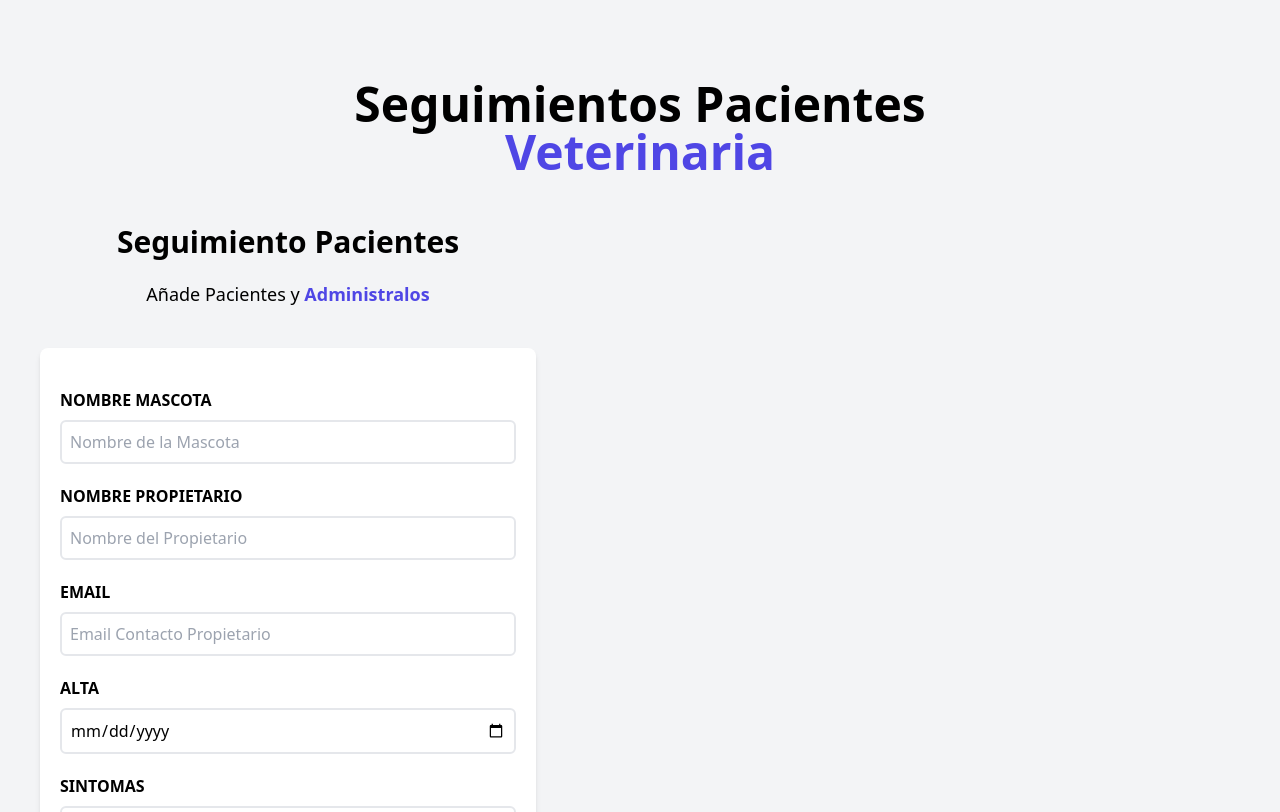
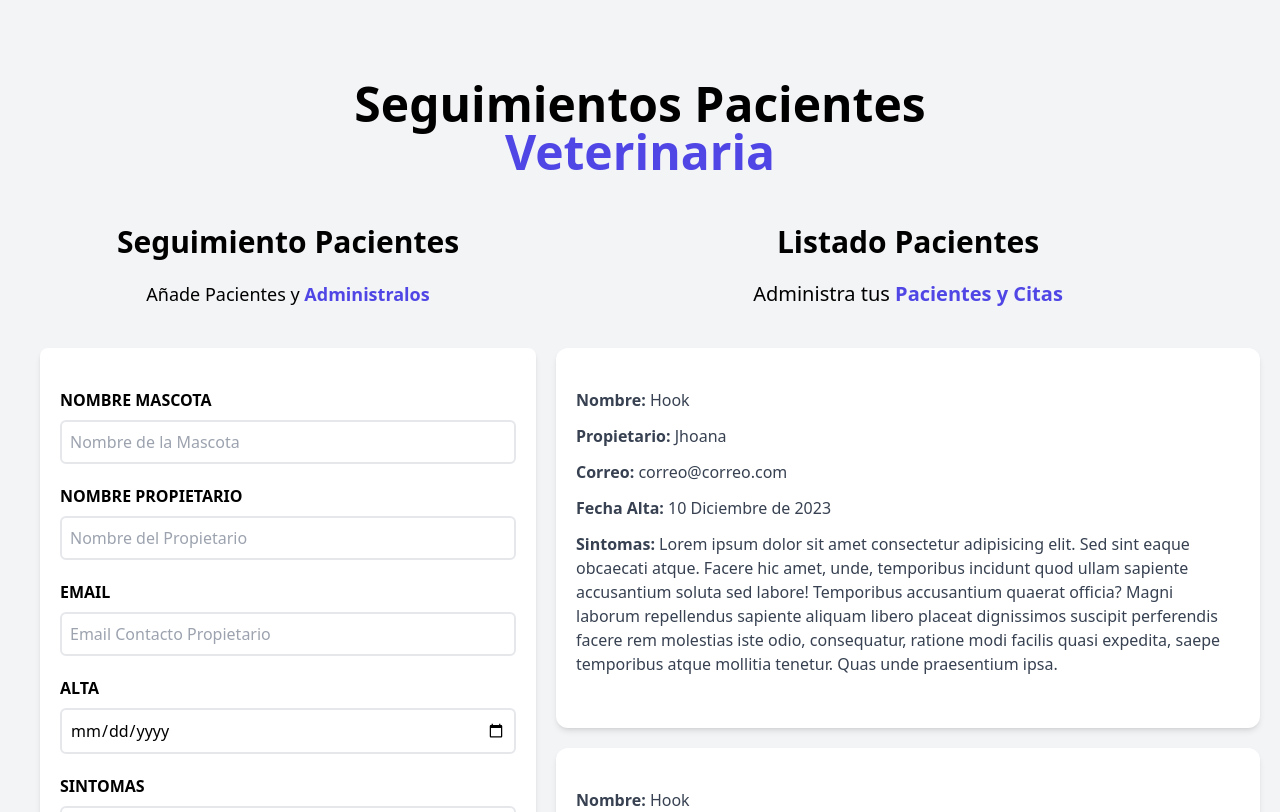
Before and after one commit to JhoanaZF/seguimiento-pacientes, a React (Vite) app: page / in a window 1280 px wide. Shown: the top 812 px of the page. Built offline with nearby package versions, Linux system fonts and the light colour scheme.

Commit message:
ADD: ListadoPacientes Terminado

```diff
--- a/src/components/ListadoPacientes.jsx
+++ b/src/components/ListadoPacientes.jsx
@@ -1,5 +1,17 @@
+import Pacientes from "./Pacientes";
+
 export const ListadoPacientes = () => {
   return (
-    <div className='w-1/2 lg:w-3/5'>{/* <h2>Listado Pacientes</h2> */}</div>
+    <div className='md:w-1/2 lg:w-3/5 md:h-screen overflow-y-scroll'>
+      <h2 className='font-black text-3xl text-center'>Listado Pacientes</h2>
+      <p className='text-xl mt-5 mb-10 text-center'>
+        Administra tus {""}
+        <span className='text-indigo-600 font-bold'>Pacientes y Citas</span>
+      </p>
+      <Pacientes />
+      <Pacientes />
+      <Pacientes />
+      <Pacientes />
+    </div>
   );
 };
--- /dev/null
+++ b/src/components/Pacientes.jsx
@@ -0,0 +1,36 @@
+const Pacientes = () => {
+  return (
+    <div className='m-5 bg-white shadow-md px-5 py-10 rounded-xl'>
+      <p className='font-bold mb-3 text-gray-700'>
+        Nombre: {""}
+        <span className='font-normal normal-case'>Hook</span>
+      </p>
+      <p className='font-bold mb-3 text-gray-700'>
+        Propietario: {""}
+        <span className='font-normal normal-case'>Jhoana</span>
+      </p>
+      <p className='font-bold mb-3 text-gray-700'>
+        Correo: {""}
+        <span className='font-normal normal-case'>correo@correo.com</span>
+      </p>
+      <p className='font-bold mb-3 text-gray-700'>
+        Fecha Alta: {""}
+        <span className='font-normal normal-case'>10 Diciembre de 2023</span>
+      </p>
+      <p className='font-bold mb-3 text-gray-700'>
+        Sintomas: {""}
+        <span className='font-normal normal-case'>
+          Lorem ipsum dolor sit amet consectetur adipisicing elit. Sed sint
+          eaque obcaecati atque. Facere hic amet, unde, temporibus incidunt quod
+          ullam sapiente accusantium soluta sed labore! Temporibus accusantium
+          quaerat officia? Magni laborum repellendus sapiente aliquam libero
+          placeat dignissimos suscipit perferendis facere rem molestias iste
+          odio, consequatur, ratione modi facilis quasi expedita, saepe
+          temporibus atque mollitia tenetur. Quas unde praesentium ipsa.
+        </span>
+      </p>
+    </div>
+  );
+};
+
+export default Pacientes;
```
